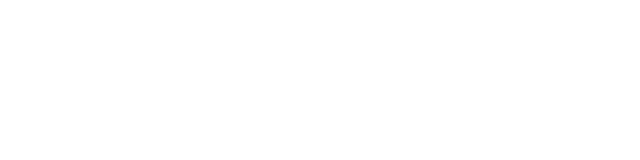
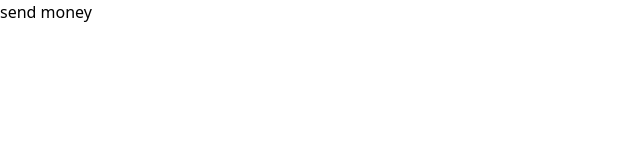
Before and after one commit to Tridib11/Zupay, a React (Vite) app in the folder Frontend/: page /send in a window 1280 px wide. Shown: the top 160 px of the page, without its empty margins (0-640 px from the left). Built offline with nearby package versions, Linux system fonts and the light colour scheme.

Commit message:
FIle added

```diff
--- a/Frontend/src/App.jsx
+++ b/Frontend/src/App.jsx
@@ -1,10 +1,22 @@
+
+import Signup from "./pages/Signup.jsx";
+import Signin from "./pages/Signin.jsx";
+import DashBoard from "./pages/DashBoard.jsx";
+import SendMoney from "./pages/SendMoney.jsx";
+import {BrowserRouter, Route, Routes} from "react-router-dom";
 function App() {
-
   return (
     <>
-
+      <BrowserRouter>
+        <Routes>
+            <Route path="/signup" element={<Signup/>} />
+            <Route path="/signin" element={<Signin/>} />
+            <Route path="/dashboard" element={<DashBoard/>} />
+            <Route path="/send" element={<SendMoney/>} />
+        </Routes>
+      </BrowserRouter>
     </>
-  )
+  );
 }
 
-export default App
+export default App;
--- a/Frontend/src/pages/DashBoard.jsx
+++ b/Frontend/src/pages/DashBoard.jsx
@@ -1,4 +1,7 @@
-export default function DashBoard(){
+function DashBoard(){
   return <div>
+    <h1>Daj</h1>
   </div>
 }
+
+export default DashBoard;
--- a/Frontend/src/pages/SendMoney.jsx
+++ b/Frontend/src/pages/SendMoney.jsx
@@ -1,5 +1,6 @@
-export default function SendMoney(){
+function SendMoney(){
   return <div>
-
+    send money
   </div>
 }
+export default SendMoney
--- a/Frontend/src/pages/Signin.jsx
+++ b/Frontend/src/pages/Signin.jsx
@@ -1,5 +1,6 @@
-export default function Signin(){
+ function Signin(){
   return <div>
-
+    signin
   </div>
 }
+export default Signin
--- a/Frontend/src/pages/Signup.jsx
+++ b/Frontend/src/pages/Signup.jsx
@@ -1,5 +1,6 @@
-export default function Signup(){
+ function Signup(){
   return <div>
-
+    signup
   </div>
 }
+export default Signup
```
